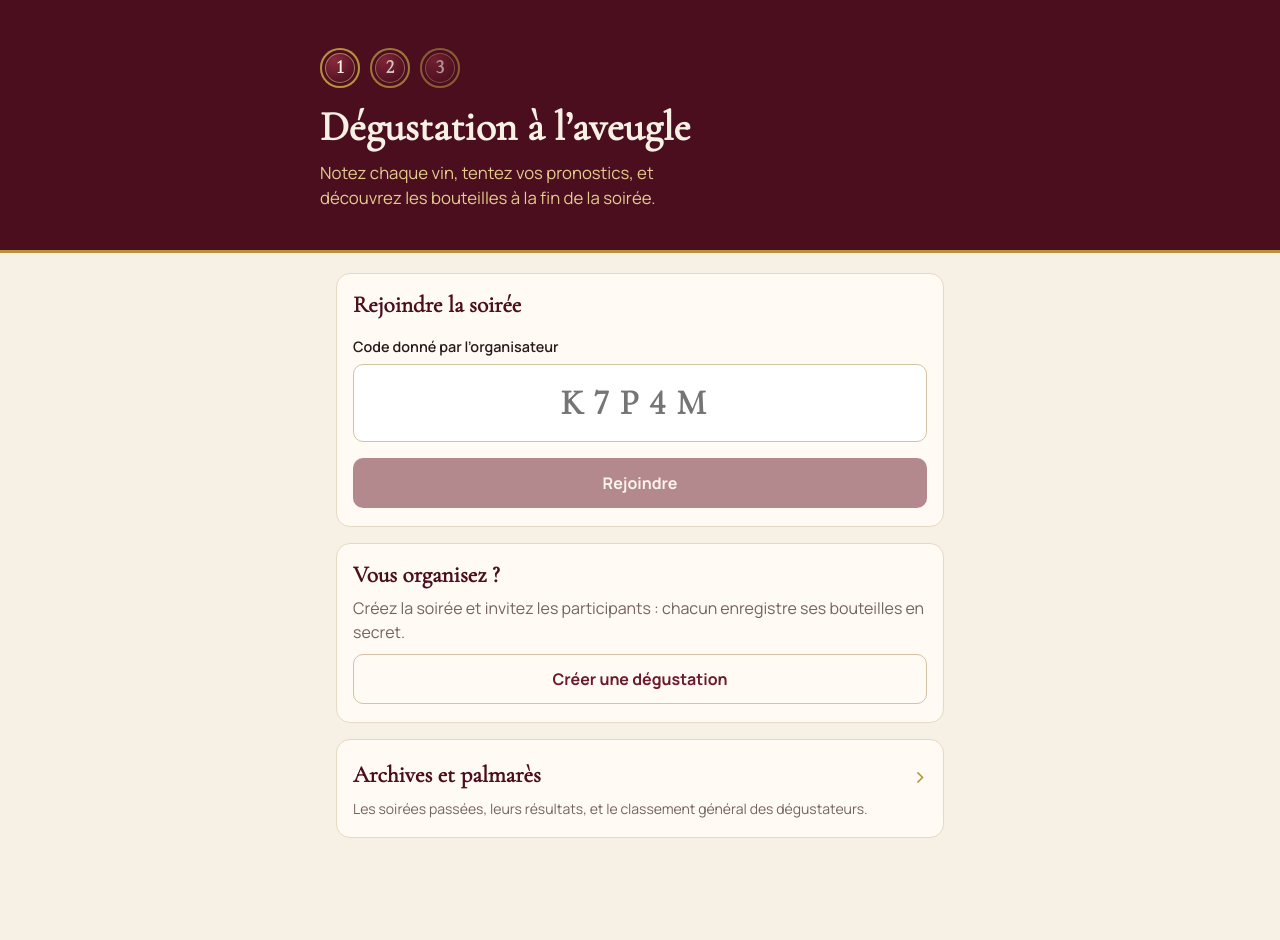
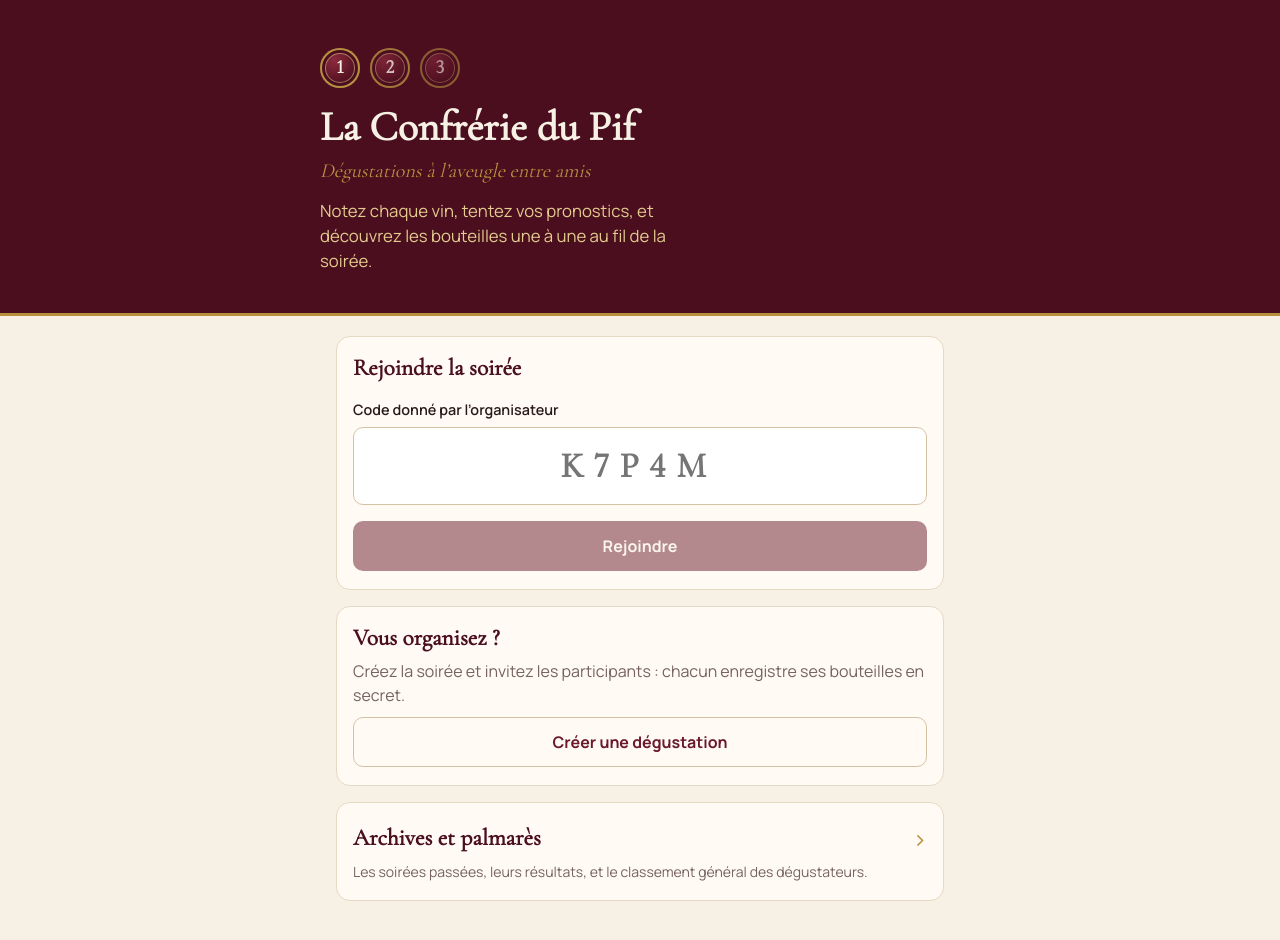
Before and after one commit to masterabstract/degustation, a Next.js app: page / in a window 1280 px wide. Shown: the top 940 px of the page. Built offline with nearby package versions, Linux system fonts and the light colour scheme.

Commit message:
Add files via upload

```diff
--- a/GUIDE-MISE-EN-LIGNE.html
+++ b/GUIDE-MISE-EN-LIGNE.html
@@ -3,7 +3,7 @@
 <head>
 <meta charset="utf-8">
 <meta name="viewport" content="width=device-width, initial-scale=1">
-<title>Guide de mise en ligne</title>
+<title>Guide de mise en ligne · La Confrérie du Pif</title>
 <style>
   :root { --lie:#4a0e1e; --bordeaux:#6b1a2b; --creme:#f7f0e4; --papier:#fffbf4; --or:#b8913f; --or-clair:#e3cc8e; --encre:#2a1a1c; --taupe:#76625f; --trait:#e6d9c3; --vert:#3d6b4a; --rouge:#a3261f; }
   * { box-sizing: border-box; }
@@ -40,6 +40,7 @@
 <body>
 <header><div>
   <h1>Mettre le site en ligne</h1>
+  <p><strong>La Confrérie du Pif</strong> : dégustations à l’aveugle entre amis.</p>
   <p>Guide pas à pas pour Windows, sans aucune connaissance en programmation. Comptez 30 à 45 minutes la première fois.</p>
 </div></header>
 <main>
--- a/app/archives/page.js
+++ b/app/archives/page.js
@@ -62,7 +62,7 @@ export default function Archives() {
 
   return (
     <main>
-      <Band title="Archives" sub="Toutes les soirées révélées et le palmarès des dégustateurs" back="/" />
+      <Band title="Archives de la Confrérie" sub="Toutes les soirées révélées et le palmarès des dégustateurs" back="/" />
       <div className="page">
         <div className="sticky-tabs">
           <nav className="tabs" role="tablist">
--- a/app/globals.css
+++ b/app/globals.css
@@ -408,3 +408,4 @@ details[open] > summary::before { content: '− '; }
 .carte-region.conseil .carte-nom { fill: var(--bordeaux); font-weight: 800; }
 .carte-zone.conseil.on { fill: var(--bordeaux-2); stroke: var(--bordeaux-2); }
 .carte-region.conseil.on .carte-point { fill: var(--bordeaux); }
+.hero .hero-eyebrow { font-family: var(--serif); font-style: italic; font-size: 1.25rem; color: var(--or); margin: -4px 0 12px; }
--- a/app/layout.js
+++ b/app/layout.js
@@ -4,8 +4,10 @@ import '@fontsource-variable/manrope/wght.css';
 import './globals.css';
 
 export const metadata = {
-  title: 'Dégustation à l’aveugle',
-  description: 'Fiches de dégustation, pronostics et révélation finale.',
+  title: { default: 'La Confrérie du Pif', template: '%s · La Confrérie du Pif' },
+  description: 'Dégustations à l’aveugle entre amis : fiches, pronostics, révélation et palmarès.',
+  applicationName: 'La Confrérie du Pif',
+  appleWebApp: { title: 'Confrérie du Pif' },
   robots: { index: false, follow: false },
 };
 
--- a/app/page.js
+++ b/app/page.js
@@ -19,8 +19,9 @@ export default function Home() {
             <Capsule n={2} size="sm" />
             <Capsule n={3} size="sm" />
           </div>
-          <h1>Dégustation à l’aveugle</h1>
-          <p>Notez chaque vin, tentez vos pronostics, et découvrez les bouteilles à la fin de la soirée.</p>
+          <h1>La Confrérie du Pif</h1>
+          <p className="hero-eyebrow">Dégustations à l’aveugle entre amis</p>
+          <p>Notez chaque vin, tentez vos pronostics, et découvrez les bouteilles une à une au fil de la soirée.</p>
         </div>
       </section>
 
--- a/components/ParticipantApp.js
+++ b/components/ParticipantApp.js
@@ -254,7 +254,7 @@ function Join({ data, code, onJoined }) {
 
   return (
     <main>
-      <Band title={tasting.name} sub={tasting.event_date ? fmtDate(tasting.event_date) : 'Dégustation à l’aveugle'} back="/" />
+      <Band title={tasting.name} sub={tasting.event_date ? fmtDate(tasting.event_date) : 'La Confrérie du Pif'} back="/" />
       <div className="page stack">
         <div className="panel stack">
           <h2>Qui êtes-vous ?</h2>
```
Also changed, not shown: 1 other file (tests, documents, lock files or other folders).
